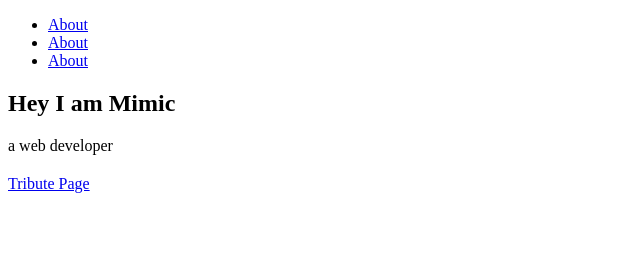
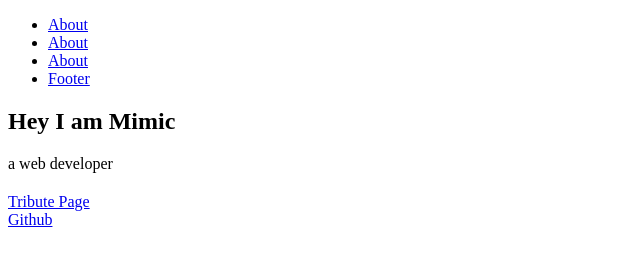
Before and after one commit to arbaazaj/portfolio-project, a plain HTML site: page index.html in a window 1280 px wide. Shown: the whole page, without its empty margins (0-640 px from the left). Drawn offline with Linux system fonts and the light colour scheme.

Commit message:
Github link navigation

```diff
--- a/index.html
+++ b/index.html
@@ -12,6 +12,7 @@
             <li><a href="#">About</a></li>
             <li><a href="#">About</a></li>
             <li><a href="#">About</a></li>
+            <li><a href="#footer-section">Footer</a></li>
         </ul>
     </nav>
     <section id="welcome-section">
@@ -23,5 +24,11 @@
         <h2 class="project-tile"></h2>
         <a href="#">Tribute Page</a>
     </section>
+
+    <section id="footer-section">
+        <a id="profile-link" href="https://github.com" target="_blank">Github</a>
+    </section>
+
+
 </body>
 </html>
```
